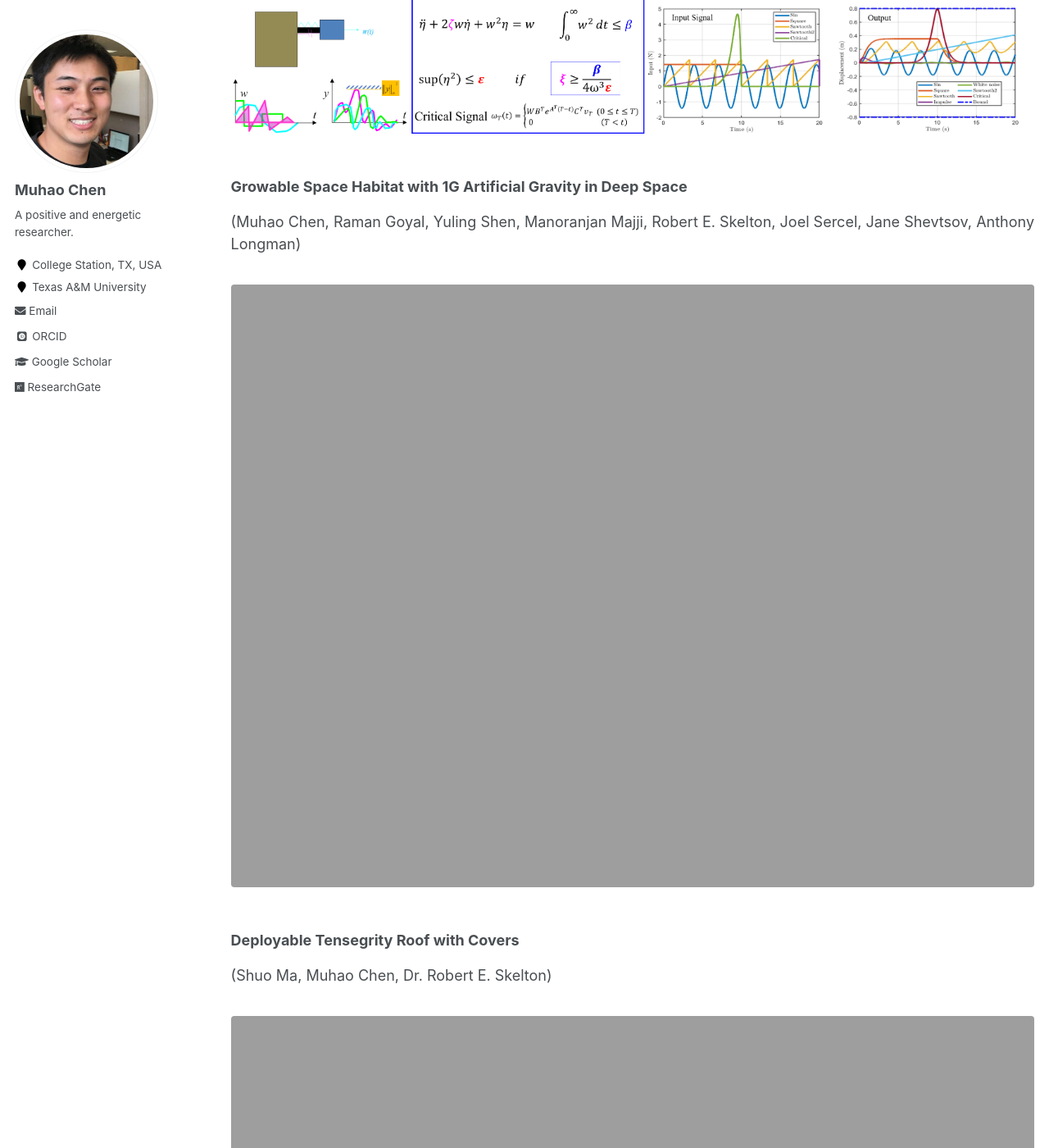
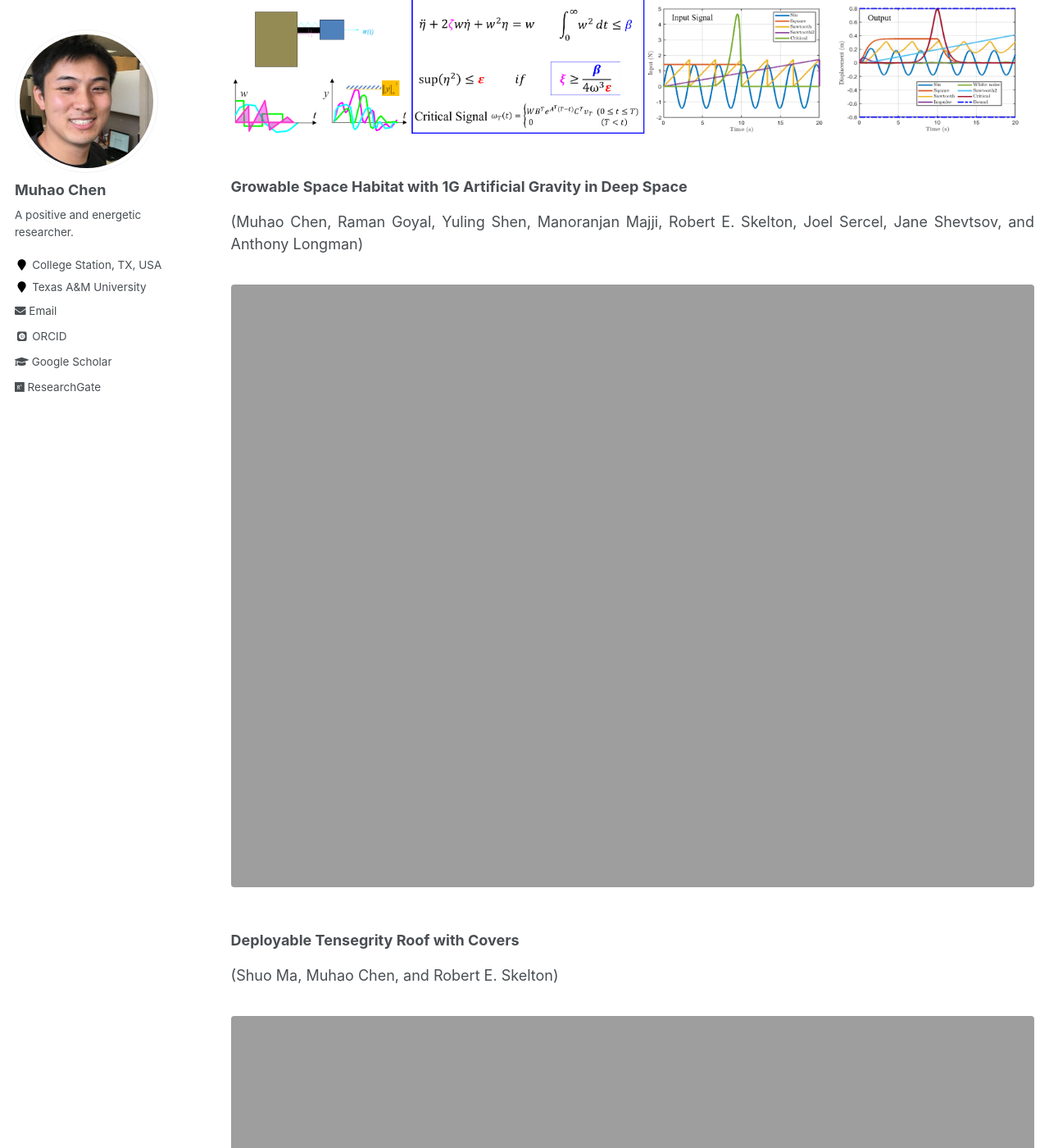
Before and after one commit to Muhao-Chen/muhao-chen.github.io, a Jekyll site: the page built from _pages/research.md, in a window 1280 px wide and 1400 px high, scrolled down 4214 px. Shown: the whole window at 82% size. Built offline with Jekyll 4.4.1, drawn with Linux system fonts in a browser that asks for light colours; some web fonts are replaced; some of the changed text lies outside the part shown.

Commit message:
Update research.md

```diff
--- a/_pages/research.md
+++ b/_pages/research.md
@@ -156,21 +156,21 @@ All my research mainly focuses on three topics: 1) Integrating Structure and Con
 
 ### Damper Design for Strtucre Passive Control
 <!-- (with Dr. Robert E. Skelton) -->
-(Muhao Chen, Robert E. Skelton)
+(Muhao Chen and Robert E. Skelton)
 
 <figure><img src="{{ site.url }}/images/rffi/Passive_ctrl.png" width="800"/></figure>
 
 
 ### Growable Space Habitat with 1G Artificial Gravity in Deep Space
 <!-- (with Anthony Longman, Drs. Raman Goyal, Yuling Shen, Manoranjan Majji, Robert E. Skelton, Joel Sercel, Jane Shevtsov) -->
-(Muhao Chen, Raman Goyal, Yuling Shen, Manoranjan Majji, Robert E. Skelton, Joel Sercel, Jane Shevtsov, Anthony Longman)
+(Muhao Chen, Raman Goyal, Yuling Shen, Manoranjan Majji, Robert E. Skelton, Joel Sercel, Jane Shevtsov, and Anthony Longman)
 
 <figure><img src="{{ site.url }}/images/rffi/habitat.png" width="800"/></figure>
 
 
 ### Deployable Tensegrity Roof with Covers
 <!-- (with Drs. Shuo Ma and Robert E. Skelton) -->
-(Shuo Ma, Muhao Chen, Dr. Robert E. Skelton)
+(Shuo Ma, Muhao Chen, and Robert E. Skelton)
 <figure><img src="{{ site.url }}/images/rffi/Tenseg_Roof.png" width="800"/></figure>
 
 
```
